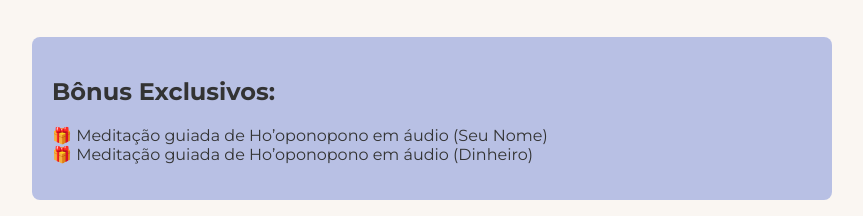
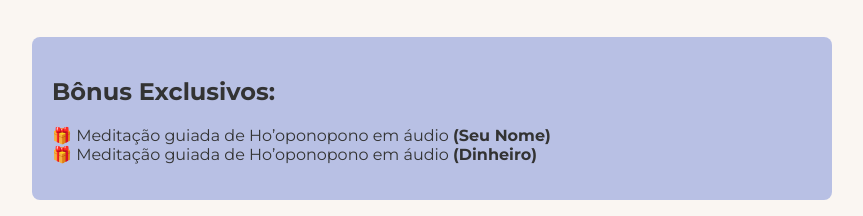
Before and after one commit to rhaonynogueira/landingpage, a plain HTML site: page index.html in a window 1280 px wide. Shown: the part 909-1125 px from the top of the page, without its empty margins (208-1071 px from the left). Drawn offline with Linux system fonts and the light colour scheme.

Commit message:
Update index.html

```diff
--- a/index.html
+++ b/index.html
@@ -40,8 +40,8 @@
     <section class="bonus">
       <h2>Bônus Exclusivos:</h2>
       <ul>
-        <li>Meditação guiada de Ho’oponopono em áudio (Seu Nome)</li>
-        <li>Meditação guiada de Ho’oponopono em áudio (Dinheiro)</li>
+        <li>Meditação guiada de Ho’oponopono em áudio <b>(Seu Nome)</b></li>
+        <li>Meditação guiada de Ho’oponopono em áudio <b>(Dinheiro)</b></li>
         <!-- <li>Grupo exclusivo com conteúdos semanais</li> -->
       </ul>
     </section>
```
